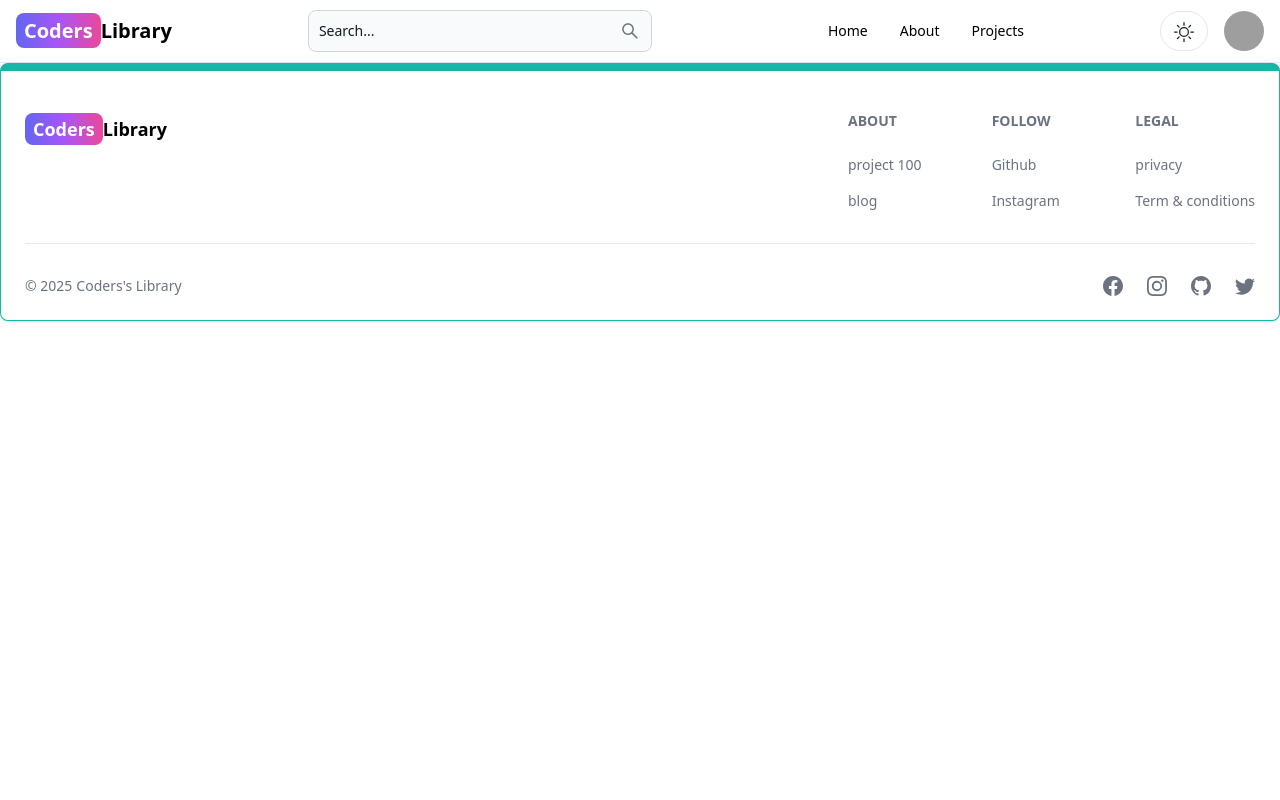
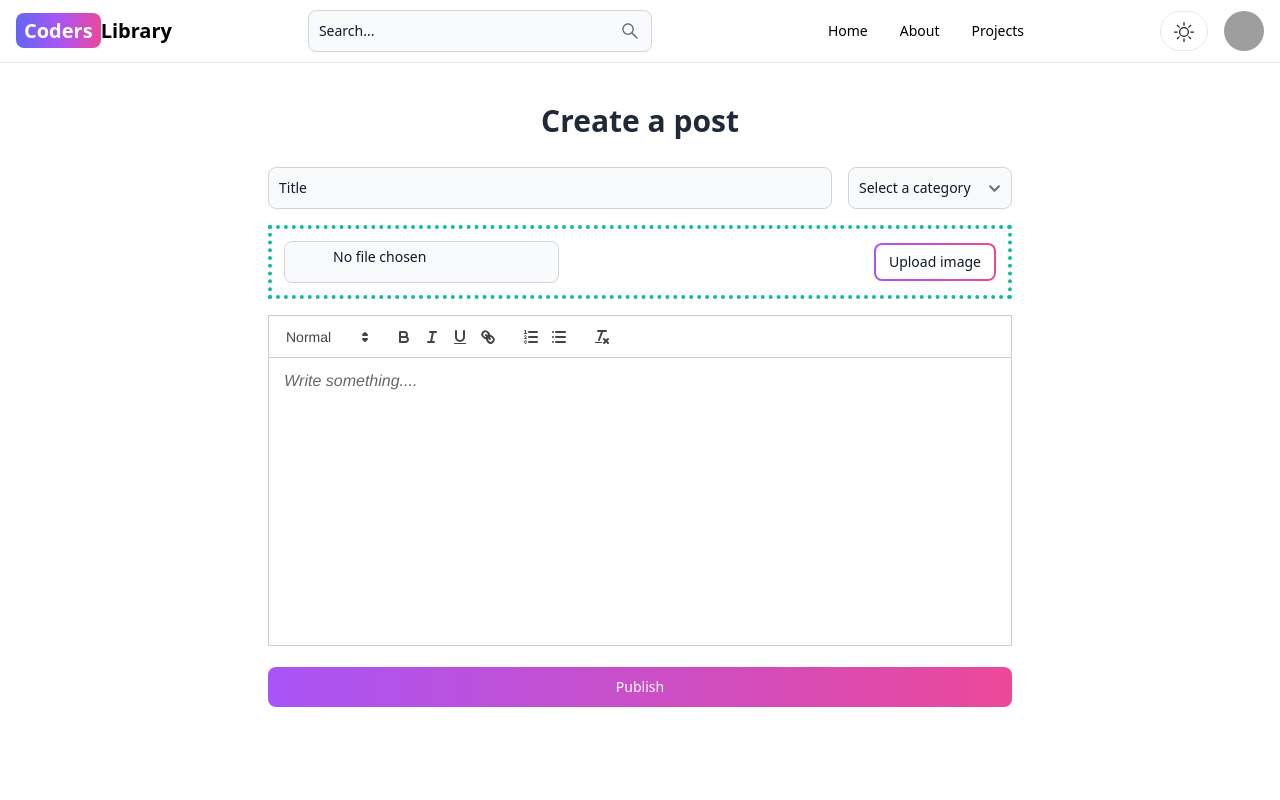
Before and after one commit to Anushreii/BLOG_DOCS, a React (Vite) app in the folder client/: page /create-post in a window 1280 px wide. Shown: the top 800 px of the page. Built offline with nearby package versions, Linux system fonts and the light colour scheme; no server answers; sample sign-in values are in the browser's storage; grey boxes are pictures that could not be loaded.

Commit message:
Add OnlyAdminPrivateRoute component and CreatePost page

```diff
--- a/client/package.json
+++ b/client/package.json
@@ -17,6 +17,7 @@
     "react": "^18.3.1",
     "react-dom": "^18.3.1",
     "react-icons": "^5.4.0",
+    "react-quill": "^2.0.0",
     "react-redux": "^9.2.0",
     "react-router-dom": "^7.1.5",
     "redux-persist": "^6.0.0"
@@ -38,6 +39,7 @@
     "vite": "^6.1.0"
   },
   "overrides": {
-    "esbuild": "^0.25.0"
+    "esbuild": "^0.25.0",
+    "quill": "v2.0.0"
   }
 }
--- a/client/src/App.jsx
+++ b/client/src/App.jsx
@@ -9,6 +9,8 @@
 import Header from './components/Header'
 import Footer from './components/Footer'
 import PrivateRoute from './components/PrivateRoute'
+import OnlyAdminPrivateRoute from './components/OnlyAdminPrivateRoute'
+import CreatePost from './pages/CreatePost'
 
 function App() {
   return (
@@ -22,6 +24,9 @@
                <Route element={<PrivateRoute></PrivateRoute>} >
                      <Route path='/dashboard' element={<Dashboard></Dashboard>}/>
                </Route>
+               <Route element={<OnlyAdminPrivateRoute></OnlyAdminPrivateRoute>} >
+                     <Route path='/create-post' element={<CreatePost></CreatePost>}/>
+               </Route>
               <Route path='/project' element={<Project></Project>}/>
 
 
--- a/client/src/components/DashProfile.jsx
+++ b/client/src/components/DashProfile.jsx
@@ -10,10 +10,11 @@
 
      } from '../redux/user/userSlice';
 import { HiOutlineExclamationCircle } from 'react-icons/hi';
+import {Link} from 'react-router-dom'
 
 export default function DashProfile() {
     const dispatch = useDispatch();
-    const { currentUser, error } = useSelector(state => state.user);
+    const { currentUser, error, loading } = useSelector(state => state.user);
     const storedImage = localStorage.getItem("profileImage");
     const [imageUrl, setImageUrl] = useState(storedImage || currentUser.profilePicture);
     const [username, setUsername] = useState(currentUser.username);
@@ -234,9 +235,17 @@
 
                 {/* Update Button */}
                 <div className="relative">
-                    <Button type='submit' gradientDuoTone='purpleToBlue' outline className="w-full">
-                        {isUpdating ? "Updating..." : "Update"}
+                    <Button type='submit' gradientDuoTone='purpleToPink' outline className="w-full" disabled={loading || uploadProgress}>
+                        {loading ? "Loading..." : "Update"}
                     </Button>
+                    {
+                        currentUser.isAdmin && (
+                            <Link to={'/create-post'}>
+                            <Button type='button' className='w-full mt-4'  gradientDuoTone='purpleToBlue'>
+                           Create a post</Button>
+                            </Link>
+                        )
+                    }
                 </div>
             </form>
 
--- /dev/null
+++ b/client/src/components/OnlyAdminPrivateRoute.jsx
@@ -0,0 +1,11 @@
+import React from 'react'
+import { useSelector } from 'react-redux'
+import { Outlet, Navigate } from 'react-router-dom'
+
+export default function OnlyAdminPrivateRoute() {
+
+    const {currentUser} = useSelector((state)=> state.user);
+   return currentUser &&  currentUser.isAdmin ? <Outlet/> : <Navigate to='/signin' />
+
+// return currentUser && Object.keys(currentUser).length > 0 ? <Outlet/> : <Navigate to='/signin' />;
+}
--- a/client/src/index.css
+++ b/client/src/index.css
@@ -2,3 +2,11 @@
 @tailwind base;
 @tailwind components;
 @tailwind utilities;
+
+body{
+    height: 100vh;
+}
+
+.ql-editor{
+    font-size: 1rem;
+}
--- /dev/null
+++ b/client/src/pages/CreatePost.jsx
@@ -0,0 +1,30 @@
+import { Button, FileInput, Select, TextInput } from 'flowbite-react'
+import ReactQuill from 'react-quill';
+import 'react-quill/dist/quill.snow.css';
+
+import React from 'react'
+
+export default function CreatePost() {
+  return  <div  className='p-3 max-w-3xl mx-auto min-h-screen'>
+      <h1 className='text-center text-3xl my-7 font-semibold'>Create a post</h1>
+      <form className='flex flex-col gap-4'>
+        <div className="flex flex-col gap-4 sm:flex-row justify-between">
+            <TextInput type='text' placeholder='Title' required id='title' className='flex-1'></TextInput>
+                <Select>
+                    <option value='uncategorized'>Select a category</option>
+                    <option value="javascipt">JavaScript</option>
+                    <option value="reactjs">React.js</option>
+                    <option value="nextjs">Next.js</option>
+                    {/* <option value="angular">Angular</option> */}
+                </Select>
+        </div>
+        <div className="flex gap-4 items-center justify-between border-4 border-teal-500 border-dotted p-3">
+            <FileInput type='file' accept='image/*'></FileInput>
+            <Button type='button' gradientDuoTone='purpleToPink' size='sm' outline>Upload image</Button>
+        </div>
+        <ReactQuill theme="snow" placeholder='Write something....' className='h-72 mb-12' required></ReactQuill>
+        <Button type='submit' gradientDuoTone='purpleToPink'>Publish</Button>
+      </form>
+    </div>
+
+}
```
Also changed, not shown: 1 other file (tests, documents, lock files or other folders).
